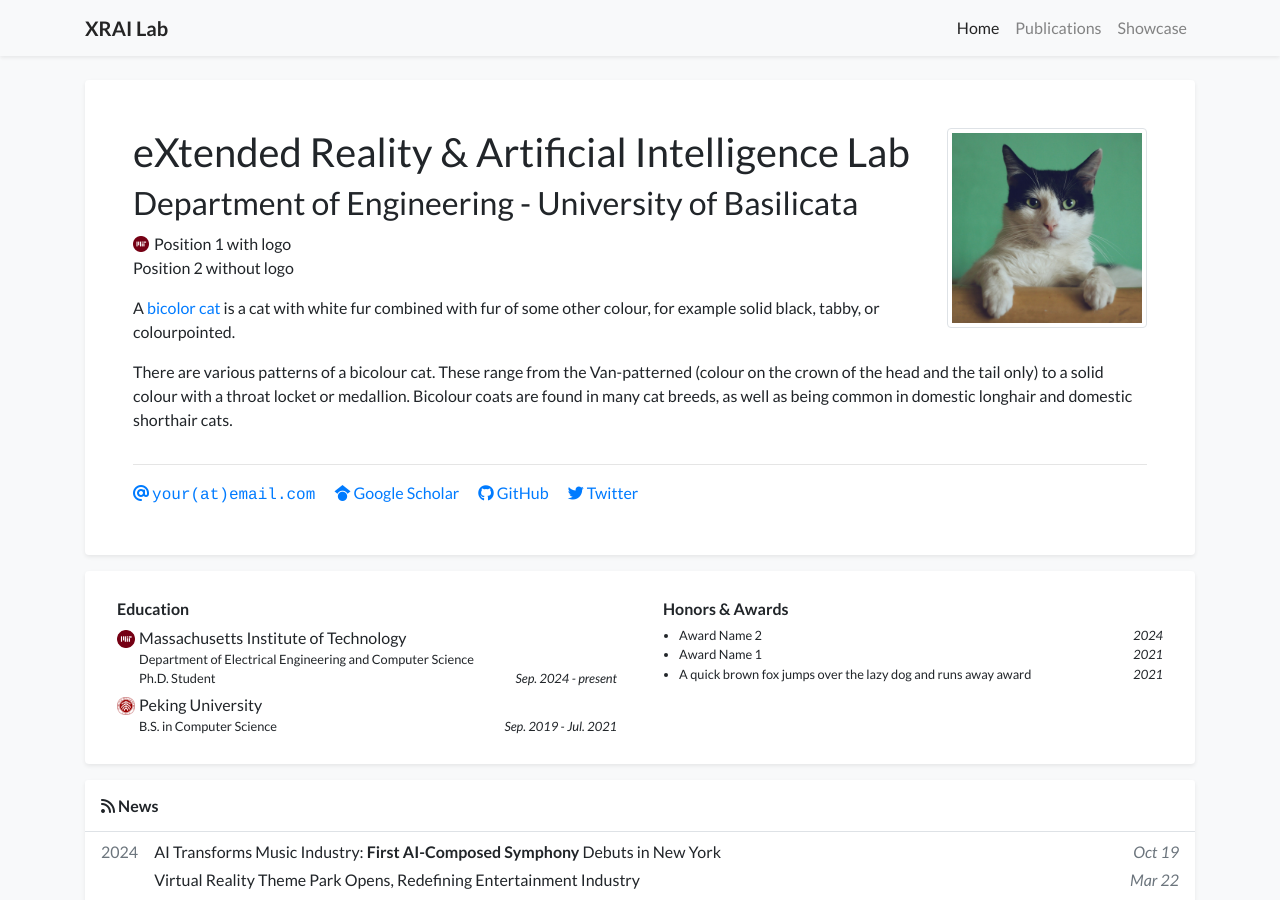
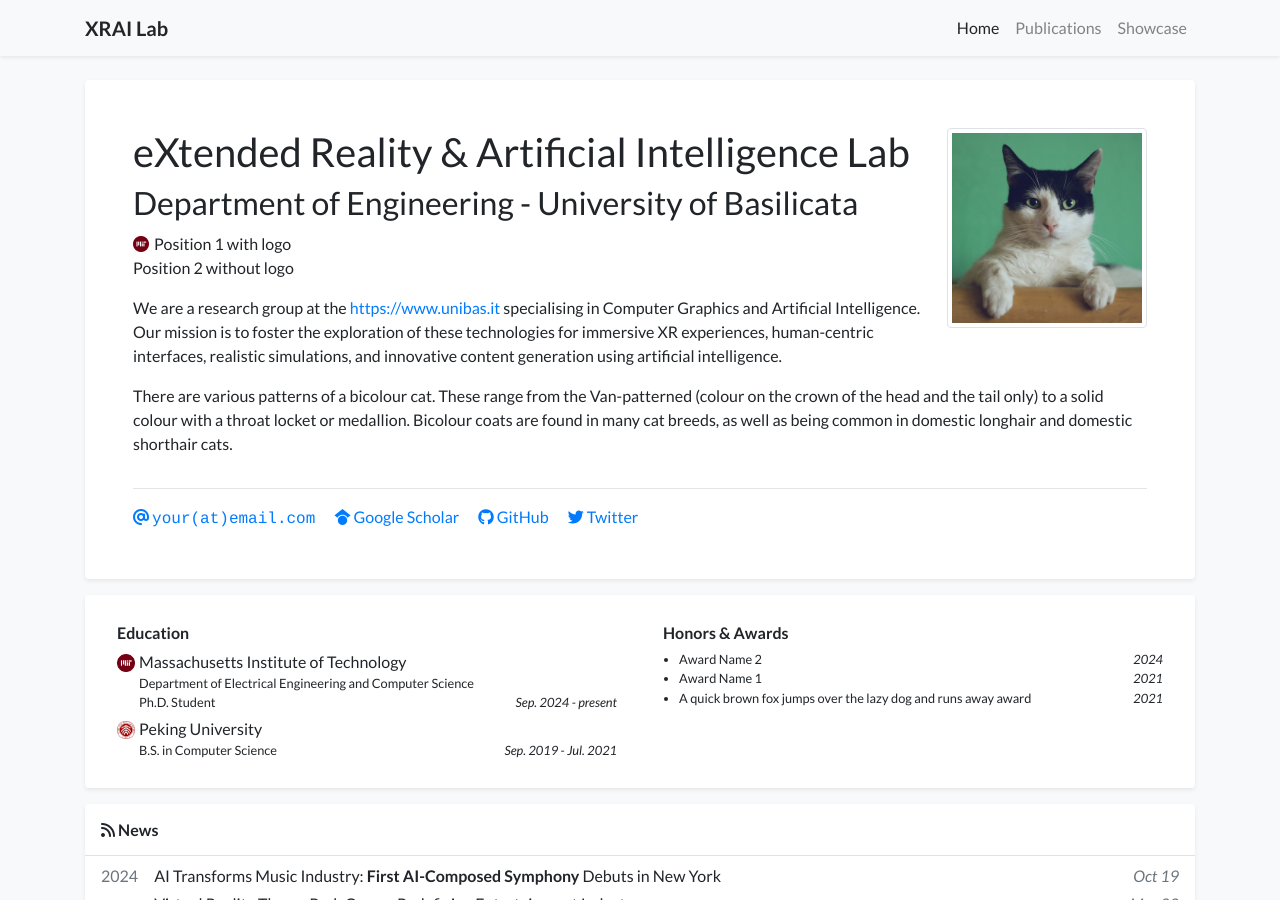
Before and after one commit to xrailab/academic-homepage, a Jekyll site: the page built from index.html, in a window 1280 px wide and 900 px high. Built offline with Jekyll 4.4.1, drawn with Linux system fonts in a browser that asks for light colours; nearby versions of some CDN libraries; a style sheet for code colours, icons or effects is not loaded.

Commit message:
Update profile.yml

```diff
--- a/_data/profile.yml
+++ b/_data/profile.yml
@@ -22,7 +22,7 @@ twitter: your_twitter_id  # Do not include the '@' symbol
 short_bio_text_justify: false
 short_bio: >-
   <p>
-    A <a href="https://en.wikipedia.org/wiki/Bicolor_cat" target="_blank">bicolor cat</a> is a cat with white fur combined with fur of some other colour, for example solid black, tabby, or colourpointed.
+  We are a research group at the <a href="https://www.unibas.it" target="_blank">https://www.unibas.it</a> specialising in Computer Graphics and Artificial Intelligence. Our mission is to foster the exploration of these technologies for immersive XR experiences, human-centric interfaces, realistic simulations, and innovative content generation using artificial intelligence.
   </p>
   <p>
     There are various patterns of a bicolour cat. These range from the Van-patterned (colour on the crown of the head
```
